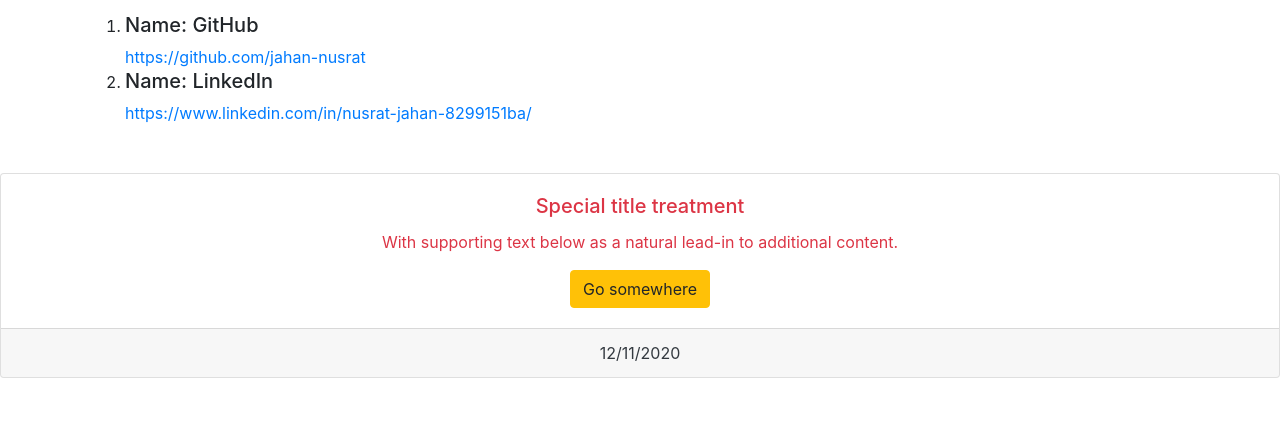
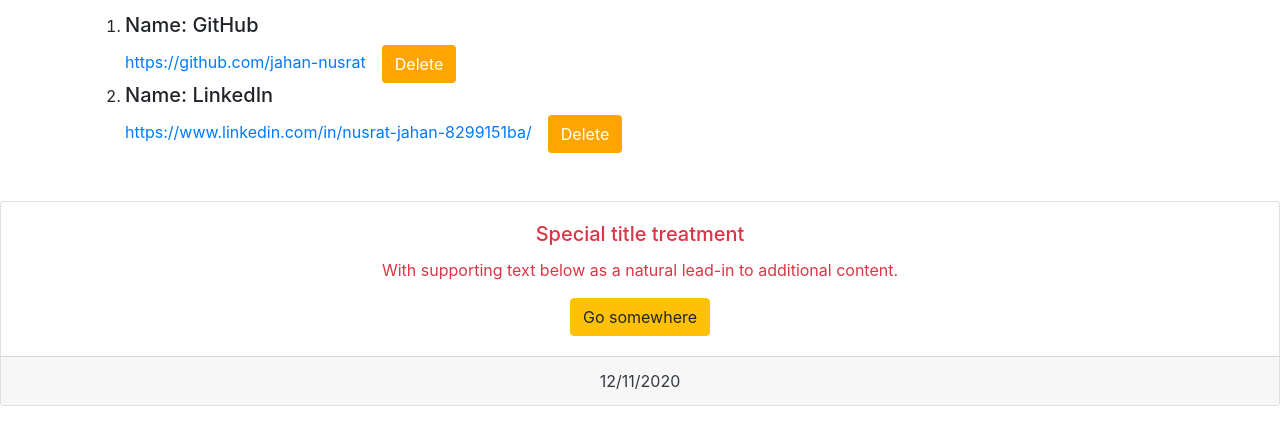
Before and after one commit to jahan-nusrat/gatsby, a Gatsby site: page /example in a window 1280 px wide. Shown: the part 243-688 px from the top of the page. Built offline with nearby package versions, Linux system fonts and the light colour scheme; Gatsby itself is replaced by a stand-in of ours.

Commit message:
alternative way of useStaticQuery

```diff
--- a/src/example/Header.js
+++ b/src/example/Header.js
@@ -1,7 +1,32 @@
 import React from "react"
 import { useStaticQuery, graphql } from "gatsby"
+import styled from "styled-components"
+
+const StyleBtn=styled.button`
+    background-color: orange;
+    color: white;
+    margin-left: 1rem;
+`
+
+//***************Alternative
+// const query=graphql`
+//     {
+//         site{
+//             siteMetadata{
+//                 title
+//                 description
+//                 siteUrl
+//                 media {
+//                     name
+//                     url
+//                 }
+//             }
+//         }
+//     }
+// `
 
 const Header = () => {
+    //const {site:{siteMetadata:{description,media}}} =useStaticQuery(query)    //alternative
     const data = useStaticQuery(graphql`
         {
             site {
@@ -28,6 +53,7 @@
                         <li key={idx}>
                             <h5>Name: {media.name}</h5>
                             <a href={media.url}>{media.url}</a>
+                            <StyleBtn className="btn">Delete</StyleBtn>
                         </li>
                     )
                 })
```
